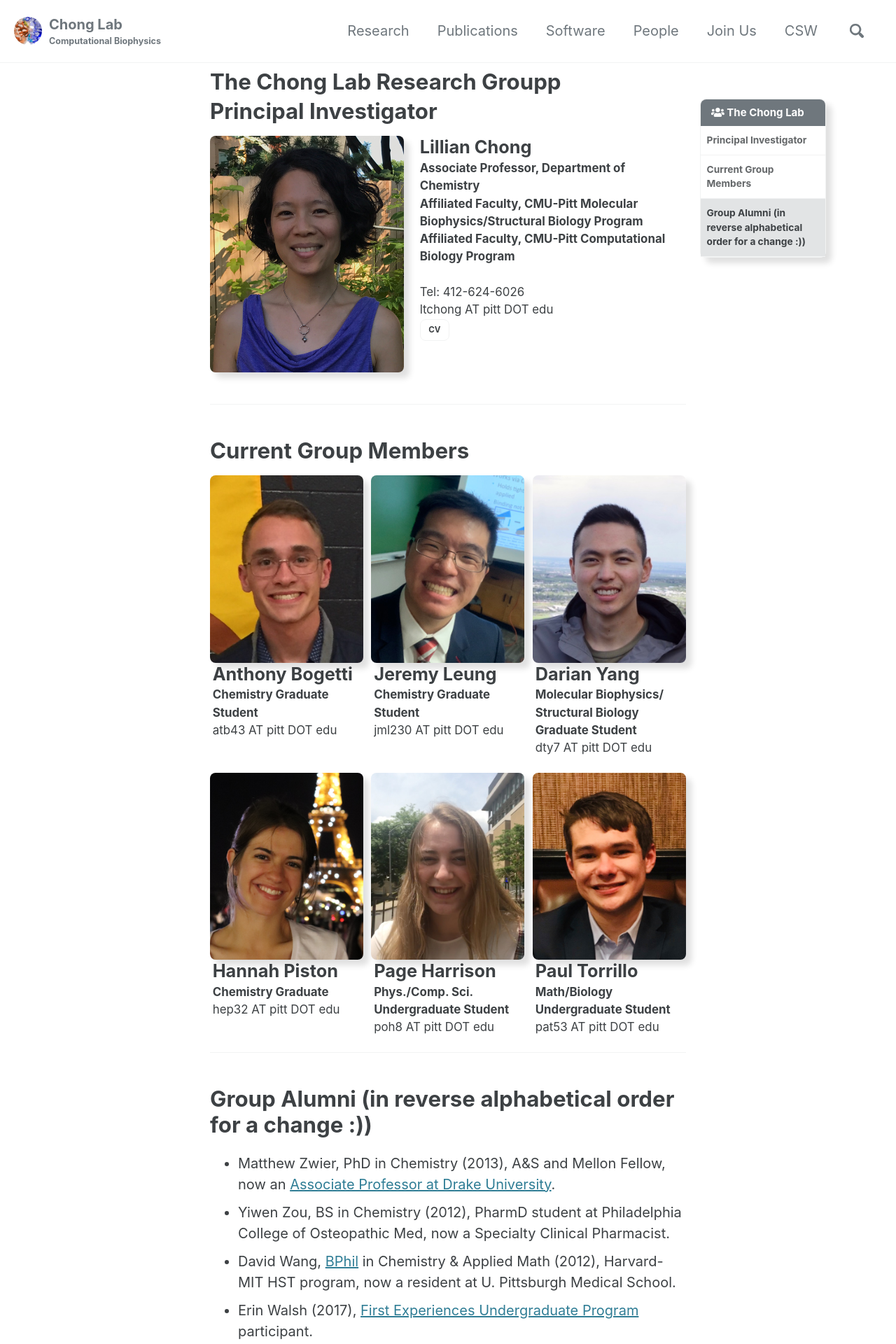
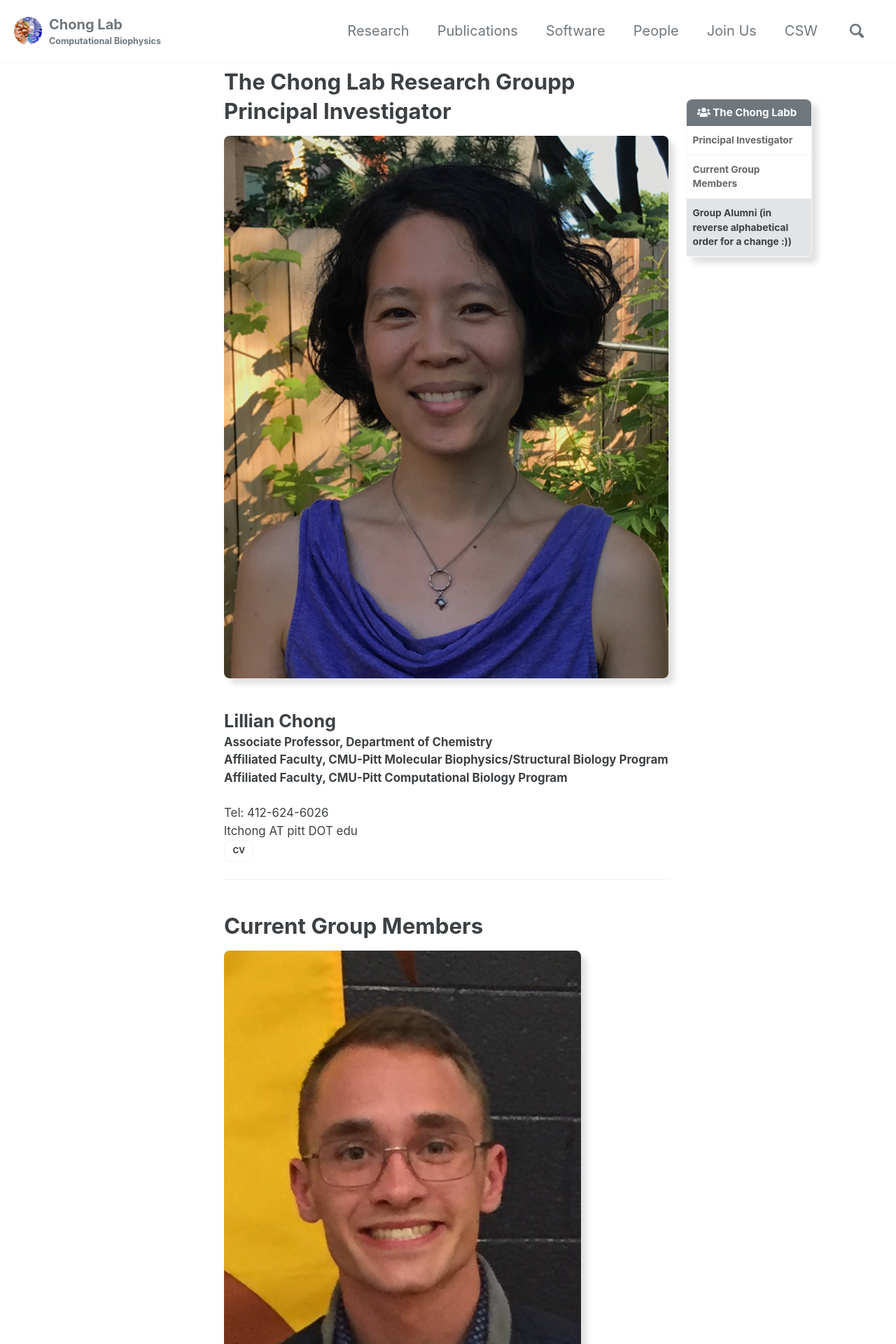
Before and after one commit to darianyang/darianyang.github.io, a Jekyll site: the page built from _pages/people.md, in a window 1280 px wide. Shown: the top 1920 px of the page at 70% size. Built offline with Jekyll 4.4.1, drawn with Linux system fonts in a browser that asks for light colours; cached includes are drawn as plain includes.

Commit message:
changed breakpoint to default small.

```diff
--- a/_pages/people.md
+++ b/_pages/people.md
@@ -9,7 +9,7 @@
 toc: true
 toc_sticky: true
 toc_icon: "users"
-toc_label: "The Chong Lab"
+toc_label: "The Chong Labb"
 lillian:
   - image_path: /assets/images/people/LTC.jpg
     alt: "Lillian Chong"
--- a/_sass/minimal-mistakes/_page.scss
+++ b/_sass/minimal-mistakes/_page.scss
@@ -2,12 +2,12 @@
    SINGLE PAGE/POST
    ========================================================================== */
 
-main {
+#main {
   @include clearfix;
-  margin-left: 10em;
-  margin-right: 10em;
-  padding-left: 5em;
-  padding-right: 5em;
+  margin-left: auto;
+  margin-right: auto;
+  padding-left: 1em;
+  padding-right: 1em;
   -webkit-animation: $intro-transition;
   animation: $intro-transition;
   max-width: 100%;
--- a/_sass/minimal-mistakes/_variables.scss
+++ b/_sass/minimal-mistakes/_variables.scss
@@ -140,7 +140,7 @@ $base0f: #ff5370 !default;
    Breakpoints
    ========================================================================== */
 
-$small: 600px !default;
+$small: 600px default;
 $medium: 768px !default; /* 768px default */
 $medium-wide: 800px !default; /* 900px default */
 $large: 1280px !default; /* 1024px default */
```
Also changed, not shown: 1 other file.
